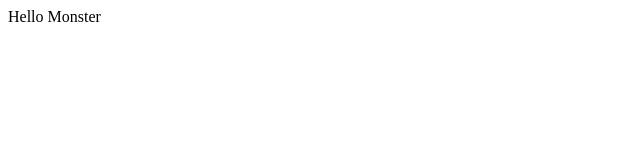
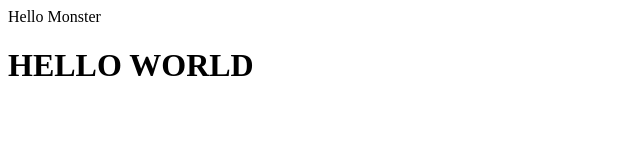
Before and after one commit to osik1/MightyCoder, a plain HTML site: page index.html in a window 1280 px wide. Shown: the whole page, without its empty margins (0-640 px from the left). Drawn offline with Linux system fonts and the light colour scheme.

Commit message:
added html tags to index.html

```diff
--- a/index.html
+++ b/index.html
@@ -1 +1,9 @@
 Hello Monster
+<html>
+<head>
+<title> my first git </title>
+</head>
+<body>
+<h1>HELLO WORLD</H1>
+</body>
+</html>
```
